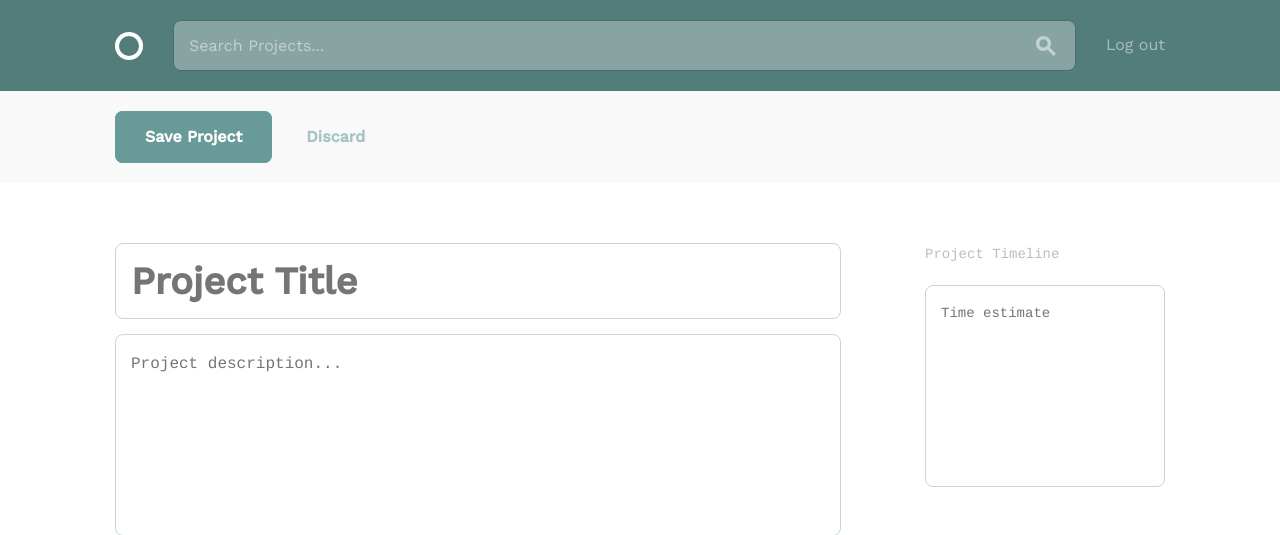
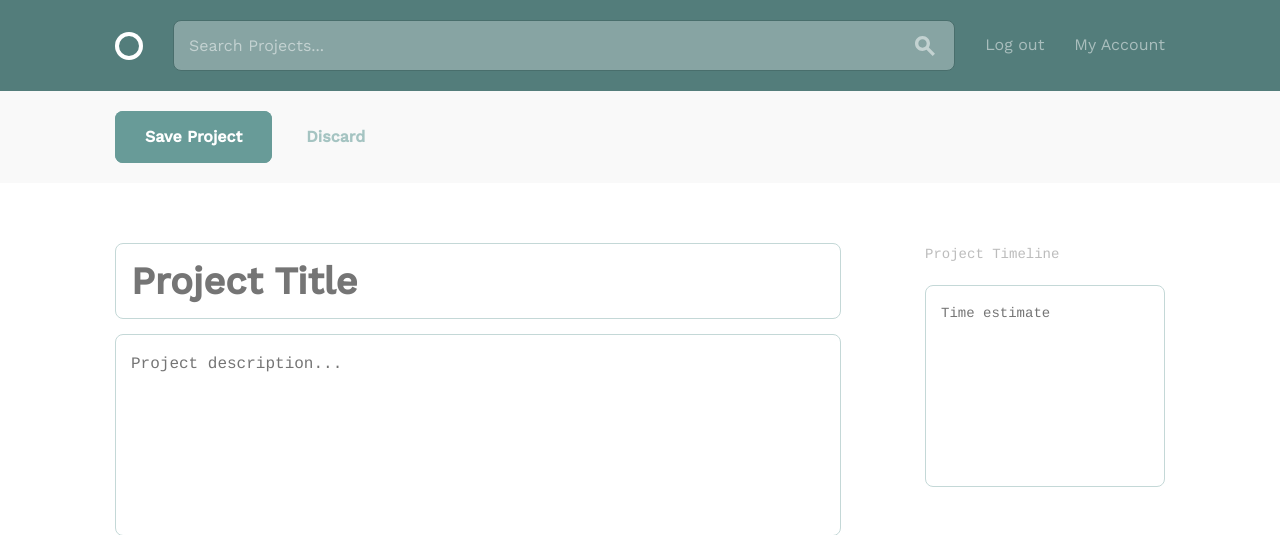
Before and after one commit to yunielgarcia/Team-Builder, a Django app: page /projects/new/ in a window 1280 px wide. Shown: the top 535 px of the page. Run offline with Django 3.2, Linux system fonts and the light colour scheme; a user stored in the database is signed in.

Commit message:
profile link

```diff
--- a/team_builder/projects/views.py
+++ b/team_builder/projects/views.py
@@ -24,3 +24,6 @@ class CreateProject(LoginRequiredMixin, generic.CreateView):
         self.object.user = self.request.user
         self.object.save()
         return super().form_valid(form)
+
+
+# todo: Making profile view
--- a/team_builder/templates/layout.html
+++ b/team_builder/templates/layout.html
@@ -55,6 +55,7 @@
                     <ul class="circle--inline">
                         {% if user.is_authenticated %}
 						<li><a href="{% url 'accounts:logout' %}" class="btn btn-simple">Log out</a></li>
+						<li><a href="#" class="btn btn-simple">My Account</a></li>
 						{% else %}
 						<li><a href="{% url 'login' %}" class="btn btn-simple">Log in</a></li>
 						<li><a href="{% url 'accounts:signup' %}" class="btn btn-simple">Sign up</a></li>
```
Also changed, not shown: team_builder/db.sqlite3.
